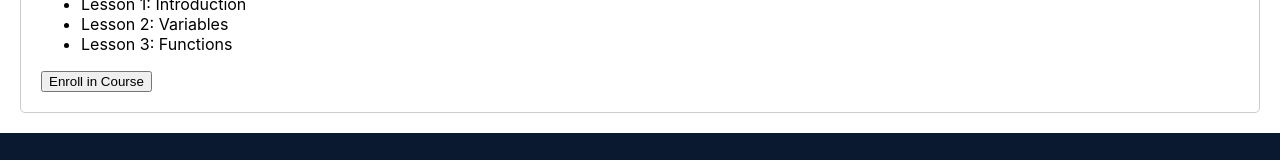
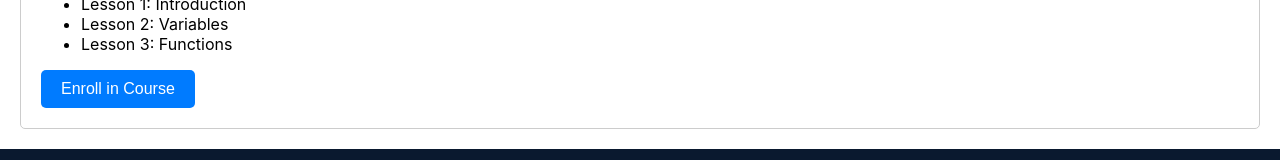
Before and after one commit to mohamedmehdigara/react-freecodecamp-clone, a React (Create React App) app: page /learn/1 in a window 1280 px wide. Shown: the part 714-874 px from the top of the page. Built offline with nearby package versions, Linux system fonts and the light colour scheme.

Commit message:
added files

```diff
--- a/src/components/CourseDetail.js
+++ b/src/components/CourseDetail.js
@@ -1,5 +1,6 @@
 import React from 'react';
-import { useParams, Navigate } from 'react-router-dom';
+import { useParams, Navigate, Link } from 'react-router-dom';
+import CourseEnrollment from './CourseEnrollment';
 import styled from 'styled-components';
 
 const CourseDetailContainer = styled.div`
@@ -127,7 +128,8 @@ const CourseDetail = () => {
           ))}
         </ul>
       </Curriculum>
-      <button onClick={handleEnroll}>Enroll in Course</button>
+      <CourseEnrollment courseId={id} /> {/* Render the CourseEnrollment component */}
+
     </CourseDetailContainer>
   );
 };
```
